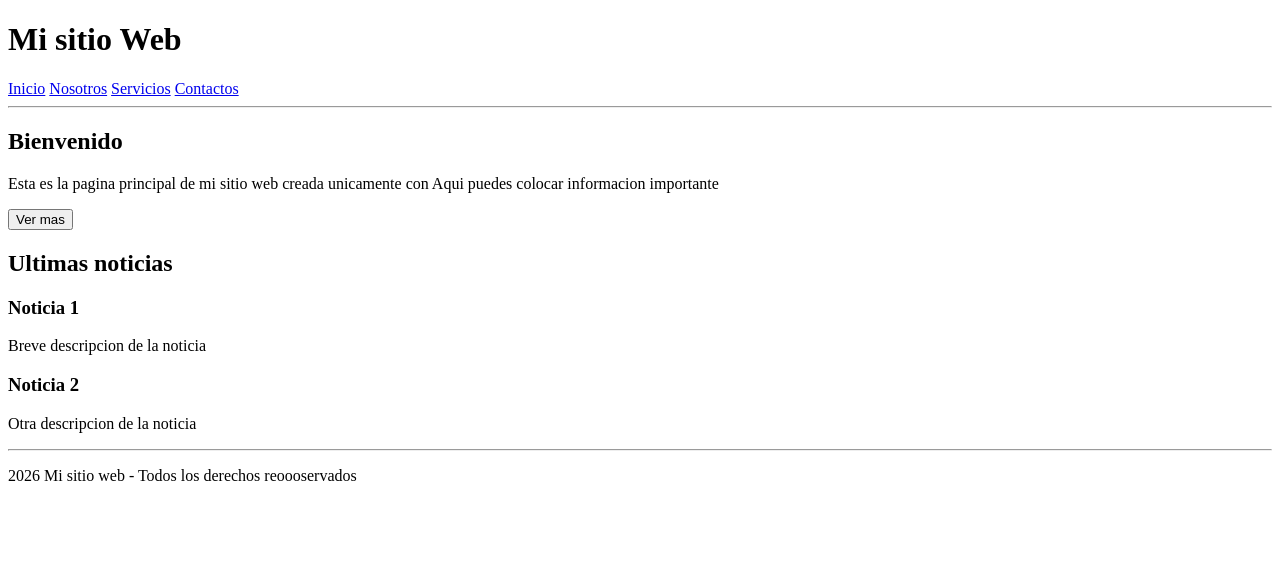
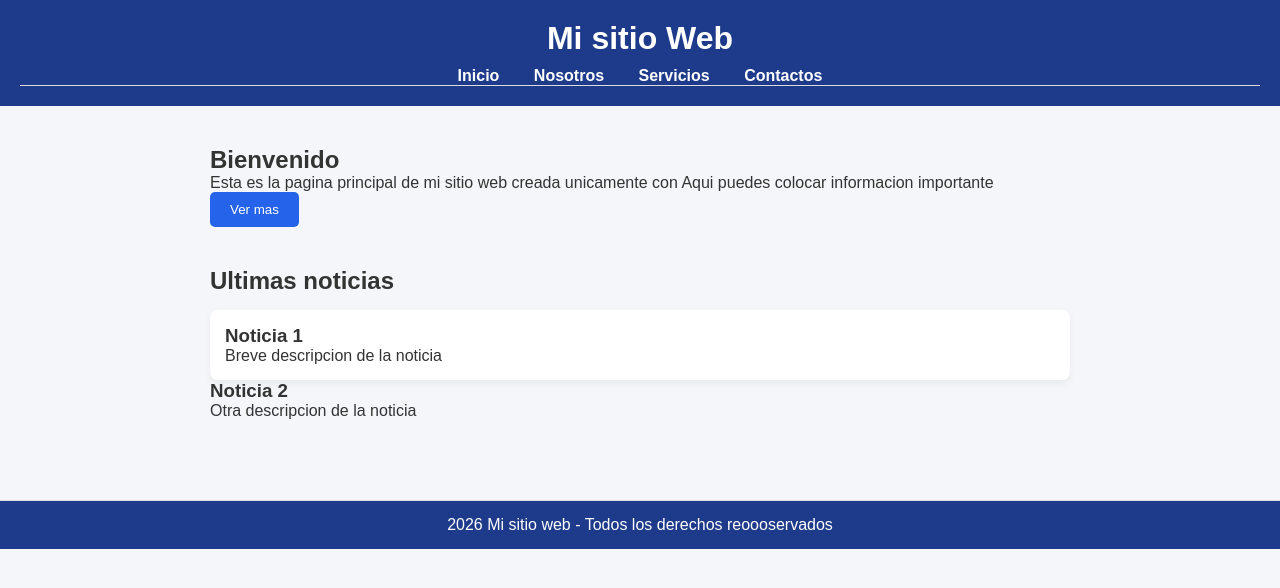
Before and after one commit to F3SHARITH/repo3.2, a plain HTML site: page index.html in a window 1280 px wide. Drawn offline with Linux system fonts and the light colour scheme.

Commit message:
se crean css y correcion  html #1

```diff
--- a/index.html
+++ b/index.html
@@ -4,7 +4,7 @@
     <meta charset="UTF-8">
     <meta name="viewport" content="width=device-width, initial-scale=1.0">
     <title>Home - Mi Sitio Web</title>
-    <link rel="stylesheet" href="styles.css">
+    <link rel="stylesheet" href="style.css">
 </head>
 
 <body>
--- /dev/null
+++ b/style.css
@@ -0,0 +1,88 @@
+/* Reset básico */
+* {
+    margin: 0;
+    padding: 0;
+    box-sizing: border-box;
+    font-family: Arial, Helvetica, sans-serif;
+}
+
+/* Fondo general */
+body {
+    background-color: #f4f6f9;
+    color: #333;
+}
+
+/* Header */
+header {
+    background-color: #1e3a8a;
+    color: white;
+    padding: 20px;
+    text-align: center;
+}
+
+header h1 {
+    margin-bottom: 10px;
+}
+
+/* Navegación */
+nav a {
+    color: white;
+    text-decoration: none;
+    margin: 0 15px;
+    font-weight: bold;
+    transition: 0.3s;
+}
+
+nav a:hover {
+    color: #93c5fd;
+}
+
+/* Línea */
+hr {
+    border: none;
+    height: 1px;
+    background-color: #ddd;
+}
+
+/* Secciones */
+main {
+    padding: 40px 20px;
+    max-width: 900px;
+    margin: auto;
+}
+
+section {
+    margin-bottom: 40px;
+}
+
+/* Botón */
+button {
+    padding: 10px 20px;
+    background-color: #2563eb;
+    color: white;
+    border: none;
+    border-radius: 5px;
+    cursor: pointer;
+    transition: 0.3s;
+}
+
+button:hover {
+    background-color: #1e40af;
+}
+
+/* Noticias */
+article {
+    background-color: white;
+    padding: 15px;
+    margin-top: 15px;
+    border-radius: 8px;
+    box-shadow: 0 4px 8px rgba(0,0,0,0.05);
+}
+
+/* Footer */
+footer {
+    background-color: #1e3a8a;
+    color: white;
+    text-align: center;
+    padding: 15px;
+}
```
